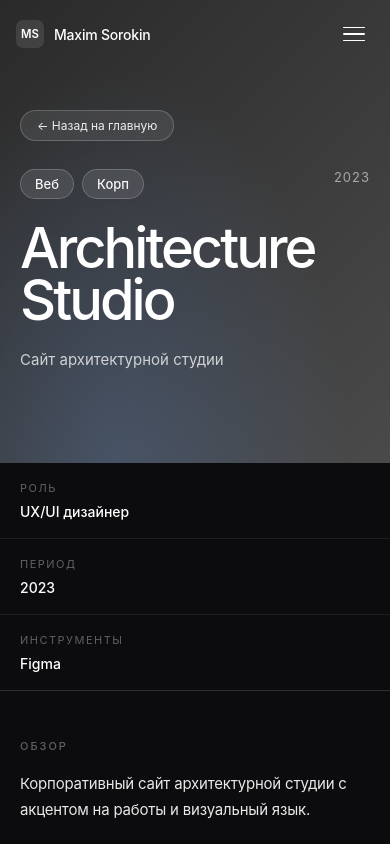
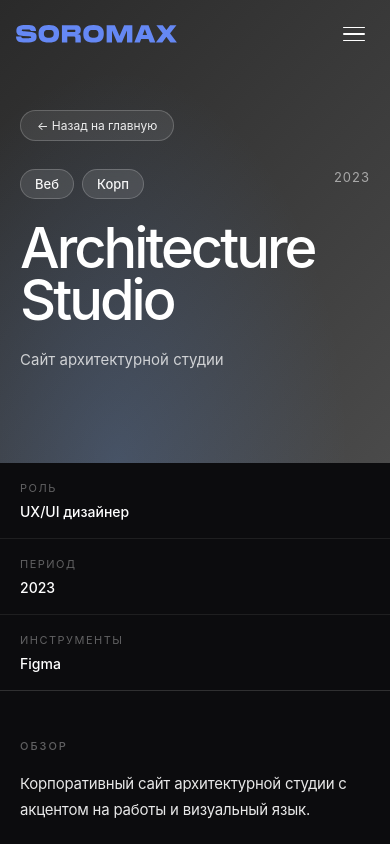
Before and after one commit to justnooob/portfolio, a Next.js app: page /projects/architecture-studio in a window 390 px wide. Shown: the top 844 px of the page. Built offline with nearby package versions, Linux system fonts and the light colour scheme.

Commit message:
Header Logo + Mobile Fix

```diff
--- a/components/Nav.module.css
+++ b/components/Nav.module.css
@@ -23,9 +23,7 @@
    Когда у самого <nav> стоит data-hero='dark' (под ним тёмный hero) —
    все элементы становятся БЕЛЫМИ. После скролла .navScrolled возвращает
    обычные цвета темы. */
-.nav[data-hero='dark']:not(.navScrolled) .logo,
-.nav[data-hero='dark']:not(.navScrolled) .logoMark,
-.nav[data-hero='dark']:not(.navScrolled) .logoText {
+.nav[data-hero='dark']:not(.navScrolled) .logo {
   color: #ffffff;
 }
 .nav[data-hero='dark']:not(.navScrolled) .link {
@@ -52,9 +50,7 @@
 }
 
 /* Светлый hero (lightText:true) — хедер тёмный */
-.nav[data-hero='light']:not(.navScrolled) .logo,
-.nav[data-hero='light']:not(.navScrolled) .logoMark,
-.nav[data-hero='light']:not(.navScrolled) .logoText {
+.nav[data-hero='light']:not(.navScrolled) .logo {
   color: #0c0c0e;
 }
 .nav[data-hero='light']:not(.navScrolled) .link {
@@ -96,21 +92,15 @@
   color: var(--text-strong);
   text-decoration: none;
   justify-self: start;
+  transition: opacity 0.2s;
 }
-.logoMark {
-  display: inline-flex;
-  align-items: center;
-  justify-content: center;
-  color: var(--text-strong);
-  transition: transform 0.3s cubic-bezier(0.16, 1, 0.3, 1);
+.logo:hover {
+  opacity: 0.75;
 }
-.logo:hover .logoMark {
-  transform: rotate(-8deg) scale(1.05);
-}
-.logoText {
-  font-size: 15px;
-  font-weight: 500;
-  letter-spacing: -0.2px;
+.logoImg {
+  height: 18px;
+  width: auto;
+  display: block;
 }
 
 .links {
@@ -357,7 +347,4 @@
   .burger {
     display: inline-flex;
   }
-  .logoText {
-    font-size: 14px;
-  }
 }
--- a/components/Nav.tsx
+++ b/components/Nav.tsx
@@ -53,14 +53,11 @@ export default function Nav() {
       <nav className={`${styles.nav} ${scrolled ? styles.navScrolled : ''}`} data-hero={heroMode || undefined}>
         <div className={styles.navInner}>
           <Link href="/" className={styles.logo} onClick={closeMenu}>
-            {/* ⭐ Сюда вставь свой SVG-логотип. Положи файл в public/logo.svg */}
-            <span className={styles.logoMark}>
-              <svg viewBox="0 0 32 32" width="28" height="28" xmlns="http://www.w3.org/2000/svg">
-                <rect width="32" height="32" rx="8" fill="currentColor" opacity="0.1" />
-                <text x="16" y="21" fontFamily="inherit" fontWeight="600" fontSize="13" fill="currentColor" textAnchor="middle">MS</text>
-              </svg>
-            </span>
-            <span className={styles.logoText}>Maxim Sorokin</span>
+            <img
+              src="/soromax.svg"
+              alt="Soromax"
+              className={styles.logoImg}
+            />
           </Link>
 
           <div className={styles.links}>
--- a/components/Projects.module.css
+++ b/components/Projects.module.css
@@ -380,9 +380,15 @@
      Уменьшаем высоту превью чтобы картинки не обрезались. */
   .preview {
     height: 220px;
+    /* Монохромный фон вместо цветных градиентов */
+    background: #131313 !important;
   }
   .coverImg {
     object-fit: contain;
     object-position: center;
   }
+  /* Светлая тема */
+  :global([data-theme='light']) .preview {
+    background: #edeff7 !important;
+  }
 }
```
Also changed, not shown: components/Featured.module.css (+14 -1 lines), public/soromax.svg (added).
